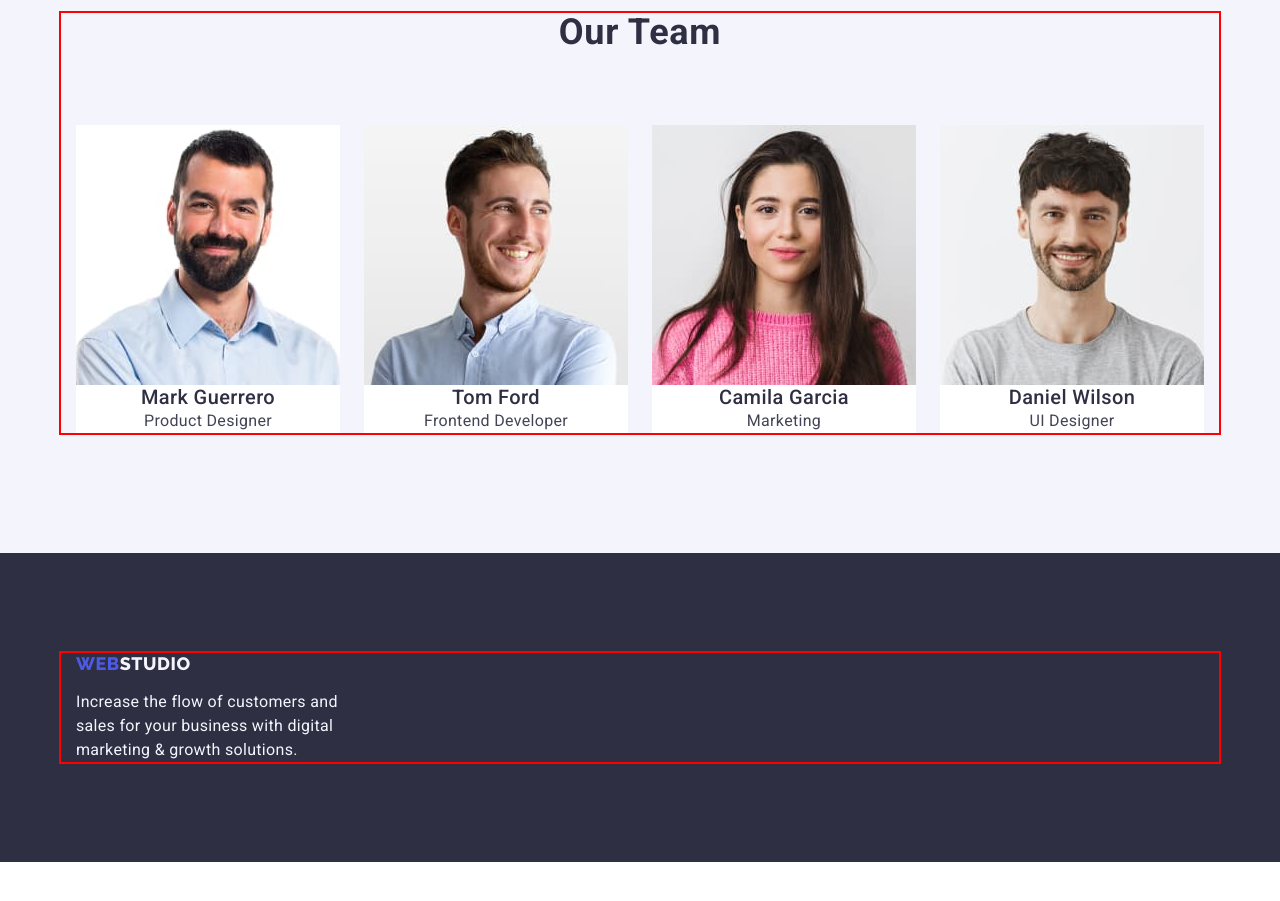
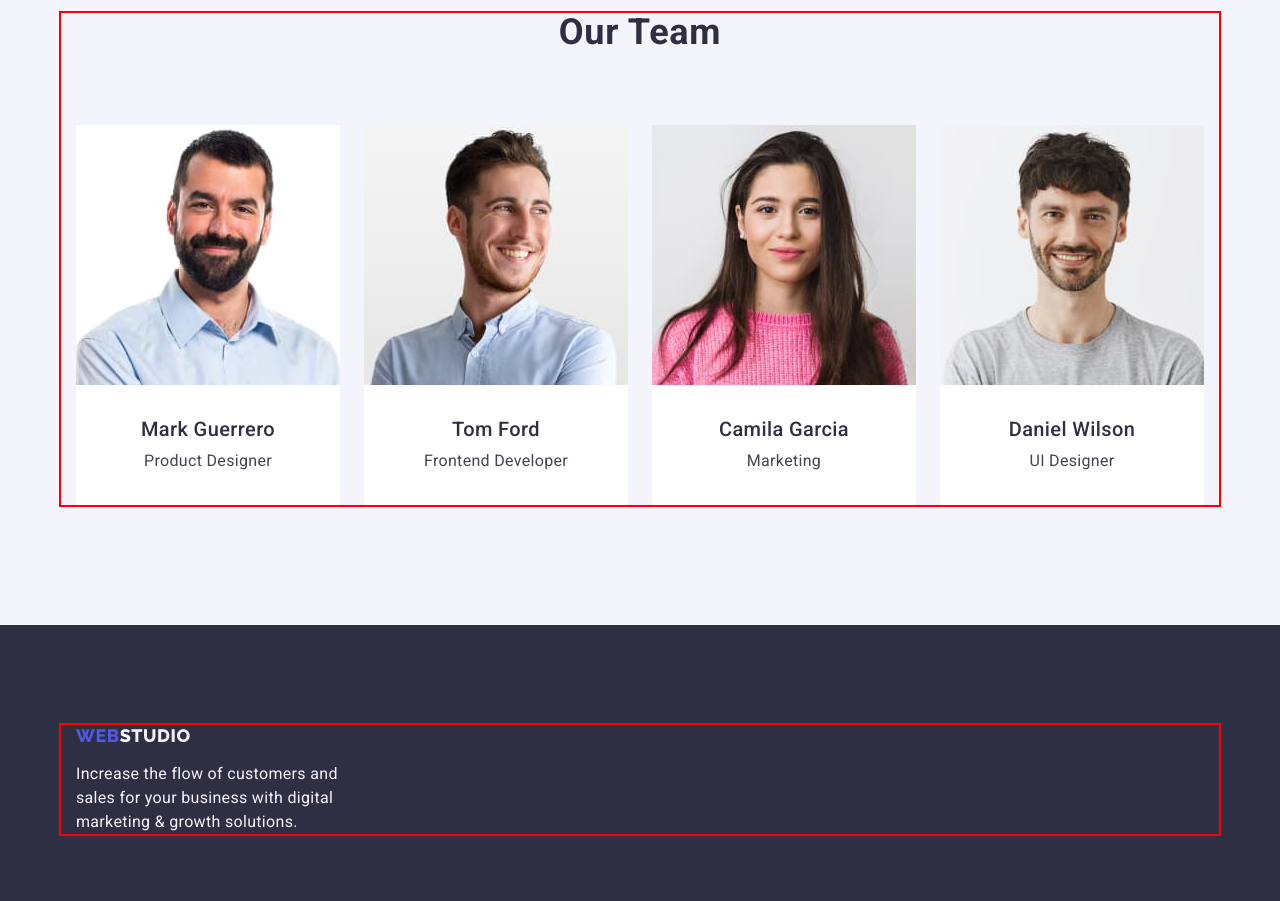
Before and after one commit to Zhenia37/goit-markup-hw-03, a plain HTML site: page index.html in a window 1280 px wide. Shown: the part 1680-2581 px from the top of the page. Before the commit the page ends 2542 px from the top, so only its background shows below. Drawn offline with nearby package versions, Linux system fonts and the light colour scheme.

Commit message:
лижка

```diff
--- a/css/style.css
+++ b/css/style.css
@@ -288,10 +288,12 @@ img {
 .team-list {
     display: flex;
     justify-content: space-between;
+    gap: 24px;
 }
 
 .team-item {
     background-color: #FFFFFF;
+    border-radius: 0px 0px 4px 4px;
 }
 
 .team-name {
@@ -301,6 +303,12 @@ img {
     text-align: center;
     letter-spacing: 0.02em;
     color: var(--main-color);
+    text-align: center;
+    margin-bottom: 8px;
+}
+
+.persons-info {
+    padding: 32px 16px;
 }
 
 .team-desk {
--- a/index.html
+++ b/index.html
@@ -144,26 +144,34 @@
                     <li class="team-item">
                         <img class="team-avatar" src="./images/our_team/MarkProdDisigner.jpg"
                             alt="зображення чоловіка дизайнера" width="264" height="260">
+                        <div class="persons-info">
                             <h3 class="team-name">Mark Guerrero</h3>
                             <p class="team-desk">Product Designer</p>
+                        </div>
                     </li>
                     <li class="team-item">
                         <img class="team-avatar" src="./images/our_team/TomDeveloper.jpg"
                             alt="зображення чоловіка розробника" width="264" height="260">
+                        <div class="persons-info">
                             <h3 class="team-name">Tom Ford</h3>
                             <p class="team-desk">Frontend Developer</p>
+                        </div>
                     </li>
                     <li class="team-item">
                         <img class="team-avatar" src="./images/our_team/CamilaMarketing.jpg"
                             alt="зображення дівчини маркетолога" width="264" height="260">
+                        <div class="persons-info">
                             <h3 class="team-name">Camila Garcia</h3>
                             <p class="team-desk">Marketing</p>
+                        </div>
                     </li>
                     <li class="team-item">
                         <img class="team-avatar" src="./images/our_team/DanielUIdesigner.jpg"
                             alt="зображення чоловіка дизайнера сайту" width="264" height="260">
+                        <div class="persons-info">
                             <h3 class="team-name">Daniel Wilson</h3>
                             <p class="team-desk">UI Designer</p>
+                        </div>
                     </li>
 
                 </ul>
```
Lines whose indentation alone changed are shown as unchanged.
